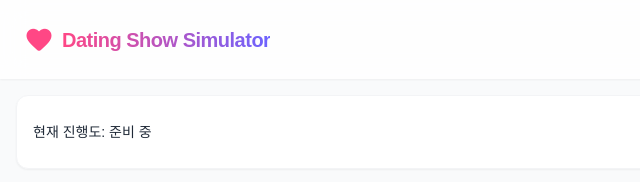
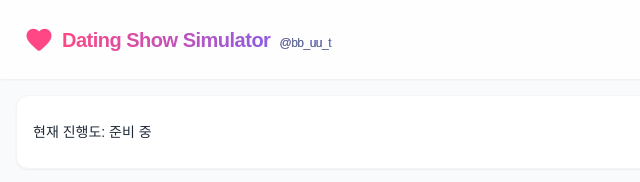
Before and after one commit to sotsotssi/DatingShowSimulator, a plain HTML site: page index.html in a window 1280 px wide. Shown: the top 182 px of the page, 0-640 px from the left. Drawn offline with nearby package versions, Linux system fonts and the light colour scheme; a web font is replaced by a local one.

Commit message:
Update index.html

```diff
--- a/index.html
+++ b/index.html
@@ -3,7 +3,7 @@
 <head>
     <meta charset="UTF-8">
     <meta name="viewport" content="width=device-width, initial-scale=1.0">
-    <title>Dating Show Simulator</title>
+    <title>연애 방송 시뮬레이터</title>
     <!-- Tailwind CSS -->
     <script src="https://cdn.tailwindcss.com"></script>
     <!-- Tailwind Configuration for Custom Colors/Fonts -->
@@ -29,13 +29,11 @@
     <link rel="stylesheet" as="style" crossorigin href="https://cdn.jsdelivr.net/gh/orioncactus/pretendard@v1.3.8/dist/web/static/pretendard.css" />
     <link href="https://fonts.googleapis.com/icon?family=Material+Icons+Round" rel="stylesheet">
     <style>
-        /* 커스텀 스크롤바 */
         ::-webkit-scrollbar { width: 6px; }
         ::-webkit-scrollbar-track { background: transparent; }
         ::-webkit-scrollbar-thumb { background: #cbd5e1; border-radius: 3px; }
         .dark ::-webkit-scrollbar-thumb { background: #475569; }
 
-        /* 탭 전환 애니메이션 */
         .tab-content {
             display: none;
             animation: fadeIn 0.3s ease-in-out;
@@ -48,7 +46,6 @@
             to { opacity: 1; transform: translateY(0); }
         }
 
-        /* Details Summary 스타일 커스텀 */
         details > summary {
             list-style: none;
         }
@@ -63,7 +60,7 @@
     <header class="flex justify-between items-center px-6 py-4 bg-white/80 dark:bg-darkcard/80 backdrop-blur-md shadow-sm z-10 sticky top-0 shrink-0">
         <div class="flex items-center gap-2">
             <span class="material-icons-round text-primary text-3xl">favorite</span>
-            <h1 class="text-xl font-bold tracking-tight bg-gradient-to-r from-primary to-secondary bg-clip-text text-transparent">Dating Show Simulator</h1>
+            <h1 class="text-xl font-bold tracking-tight bg-gradient-to-r from-primary to-secondary bg-clip-text text-transparent">Dating Show Simulator <a href="https://x.com/bb_uu_t" target="_blank"><span class="text-xs font-normal text-slate-500 dark:text-slate-400 ml-1">@bb_uu_t</span></a></h1>
         </div>
         <div class="flex items-center gap-4">
             <div id="dayDisplay" class="px-3 py-1 bg-gray-100 dark:bg-gray-700 rounded-full text-sm font-semibold">
@@ -94,7 +91,6 @@
 
         <!-- Tab 1: 참가자 관리 (Roster) -->
         <section id="tab-roster" class="tab-content active space-y-6">
-            <!-- Setup & Add Character Card -->
             <div id="setupPanel" class="bg-white dark:bg-darkcard rounded-2xl p-6 shadow-lg border border-gray-100 dark:border-gray-700 max-w-4xl mx-auto">
                 <div class="flex justify-between items-center mb-6 border-b border-gray-100 dark:border-gray-700 pb-4">
                     <h2 class="text-lg font-bold flex items-center gap-2">
@@ -102,7 +98,6 @@
                     </h2>
                 </div>
 
-                <!-- Global Config Inputs -->
                 <div class="grid grid-cols-1 md:grid-cols-3 gap-4 mb-6">
                     <div class="flex flex-col gap-1">
                         <label class="text-xs font-bold text-gray-500">최대 진행 일수</label>
@@ -130,7 +125,6 @@
                 <div class="grid grid-cols-2 gap-4 mb-4">
                     <input type="text" id="inputName" placeholder="이름" class="col-span-1 p-3 rounded-xl bg-gray-50 dark:bg-gray-800 border-none focus:ring-2 focus:ring-primary outline-none transition">
                     <select id="inputMbti" class="col-span-1 p-3 rounded-xl bg-gray-50 dark:bg-gray-800 border-none focus:ring-2 focus:ring-primary outline-none transition">
-                        <!-- JS로 옵션 채움 -->
                     </select>
                 </div>
 
@@ -156,7 +150,6 @@
                 </div>
             </div>
 
-            <!-- Data Management -->
             <div id="dataControls" class="flex gap-2 justify-end max-w-4xl mx-auto">
                 <button onclick="downloadData('roster')" class="text-xs flex items-center gap-1 text-gray-500 hover:text-gray-800 dark:hover:text-white px-3 py-2 bg-white dark:bg-darkcard rounded-lg border dark:border-gray-700">
                     <span class="material-icons-round text-sm">badge</span> 명단만 저장
@@ -170,14 +163,11 @@
                 </label>
             </div>
 
-            <!-- Roster List -->
             <div id="rosterContentArea" class="space-y-4 max-w-4xl mx-auto">
                 <h3 id="rosterTitle" class="text-lg font-bold px-1">참가자 명단</h3>
                 <div id="rosterList" class="grid grid-cols-1 sm:grid-cols-2 lg:grid-cols-3 gap-3">
-                    <!-- 캐릭터 카드 -->
                 </div>
 
-                <!-- Graduated Couples List -->
                 <div id="graduatedListArea" class="hidden mt-8">
                     <h3 class="text-lg font-bold px-1 mb-2 text-primary">💖 졸업한 커플</h3>
                     <div id="graduatedList" class="grid grid-cols-1 sm:grid-cols-2 gap-3"></div>
@@ -185,11 +175,9 @@
             </div>
         </section>
         <!-- Tab 2: 관계도 (Status) -->
-        <!-- 높이 고정을 위해 h-[calc(100vh-200px)] 등의 값 사용 가능, 여기선 flex-row로 레이아웃 잡음 -->
         <section id="tab-status" class="tab-content h-[calc(100vh-180px)] min-h-[500px]">
             <div class="flex flex-col lg:flex-row gap-6 h-full">
 
-                <!-- Canvas Container (Left) - Expanded to 3/4 -->
                 <div class="lg:w-3/4 shrink-0 h-full flex flex-col">
                     <div class="bg-white dark:bg-darkcard rounded-2xl shadow-lg border border-gray-100 dark:border-gray-700 overflow-hidden relative flex-1 flex flex-col">
                         <div class="absolute top-4 left-4 z-10 flex gap-2">
@@ -200,15 +188,12 @@
                                 <span class="material-icons-round text-xs">download</span> 이미지 저장
                             </button>
                         </div>
-                        <!-- Canvas Wrapper: Centers canvas and constrains size -->
                         <div class="p-4 flex-1 flex justify-center items-center bg-gray-50 dark:bg-[#1f2233] overflow-hidden">
-                            <!-- max-w-full max-h-full + aspect-square: Maintains square aspect ratio without overflowing container -->
                             <canvas id="relationCanvas" width="800" height="800" class="max-w-full max-h-full aspect-square object-contain"></canvas>
                         </div>
                     </div>
                 </div>
 
-                <!-- Detailed Relationship List (Right) - Reduced to 1/4 -->
                 <div class="lg:w-1/4 h-full flex flex-col min-h-0">
                     <div class="bg-white dark:bg-darkcard rounded-2xl p-6 shadow-lg border border-gray-100 dark:border-gray-700 h-full overflow-y-auto">
                         <div class="flex justify-between items-center mb-4 sticky top-0 bg-white dark:bg-darkcard z-10 pb-2 border-b dark:border-gray-700">
@@ -230,17 +215,14 @@
         <!-- Tab 3: 진행 및 로그 (Logs) -->
         <section id="tab-logs" class="tab-content h-full flex flex-col gap-4">
 
-            <!-- Location Dashboard -->
             <div class="bg-white dark:bg-darkcard rounded-2xl p-4 shadow-sm border border-gray-100 dark:border-gray-700 shrink-0 max-w-4xl mx-auto w-full">
                 <h3 class="font-bold mb-2 flex items-center gap-2 text-sm text-gray-500 uppercase tracking-wider">
                     <span class="material-icons-round text-base">place</span> 실시간 장소 현황
                 </h3>
                 <div id="locationGrid" class="flex flex-wrap gap-2 text-sm max-h-[200px] overflow-y-auto">
-                    <!-- JS로 채워짐 -->
                 </div>
             </div>
 
-            <!-- Logs -->
             <div id="logContainer" class="flex-1 bg-white dark:bg-darkcard rounded-2xl p-5 shadow-inner overflow-y-auto space-y-3 border border-gray-100 dark:border-gray-700 min-h-[300px] max-w-4xl mx-auto w-full">
                 <div class="text-center text-gray-400 mt-10">
                     <span class="material-icons-round text-4xl mb-2">history_edu</span>
@@ -252,7 +234,6 @@
 
     </main>
 
-    <!-- Bottom Navigation -->
     <nav class="bg-white dark:bg-darkcard border-t dark:border-gray-800 pb-safe z-20 shrink-0">
         <div class="flex justify-around items-center h-16 max-w-6xl mx-auto">
             <button onclick="switchTab('roster')" class="nav-btn active flex flex-col items-center gap-1 w-full h-full justify-center text-gray-400 hover:text-primary transition group" data-target="roster">
@@ -270,7 +251,6 @@
         </div>
     </nav>
 
-    <!-- Modal -->
     <div id="modalOverlay" class="fixed inset-0 bg-black/50 backdrop-blur-sm z-50 hidden flex items-center justify-center p-4">
         <div class="bg-white dark:bg-darkcard rounded-2xl shadow-2xl max-w-sm w-full p-6 transform transition-all scale-100">
             <h3 id="modalTitle" class="text-xl font-bold mb-2 text-primary">이벤트 발생!</h3>
@@ -279,8 +259,6 @@
         </div>
     </div>
 
-    <!-- 플로팅 패널 제거됨 (HTML 구조 변경으로 인해 필요 없음, 2단 컬럼 구조 사용) -->
-
     <script src="script.js"></script>
 </body>
 </html>
```
